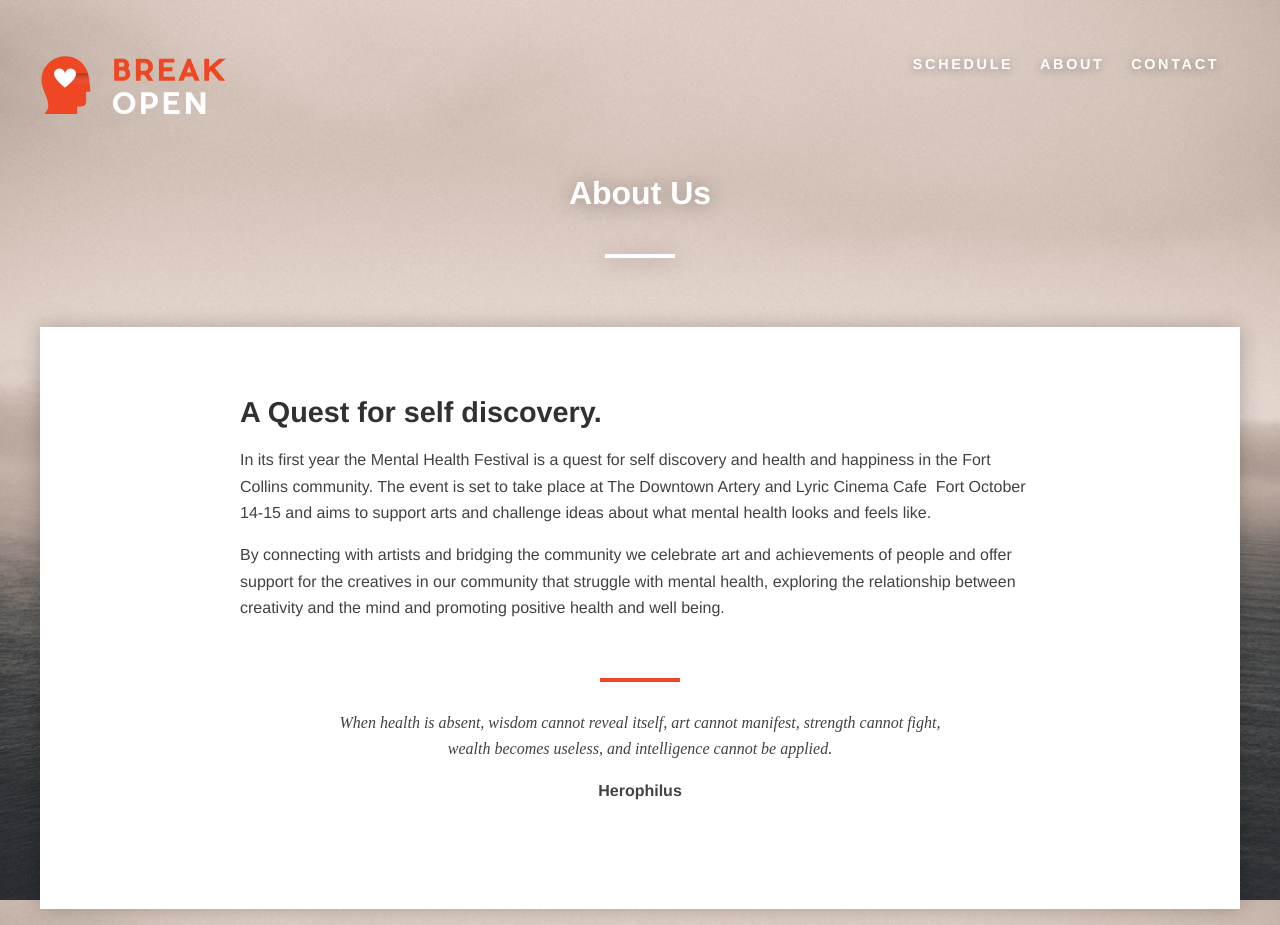
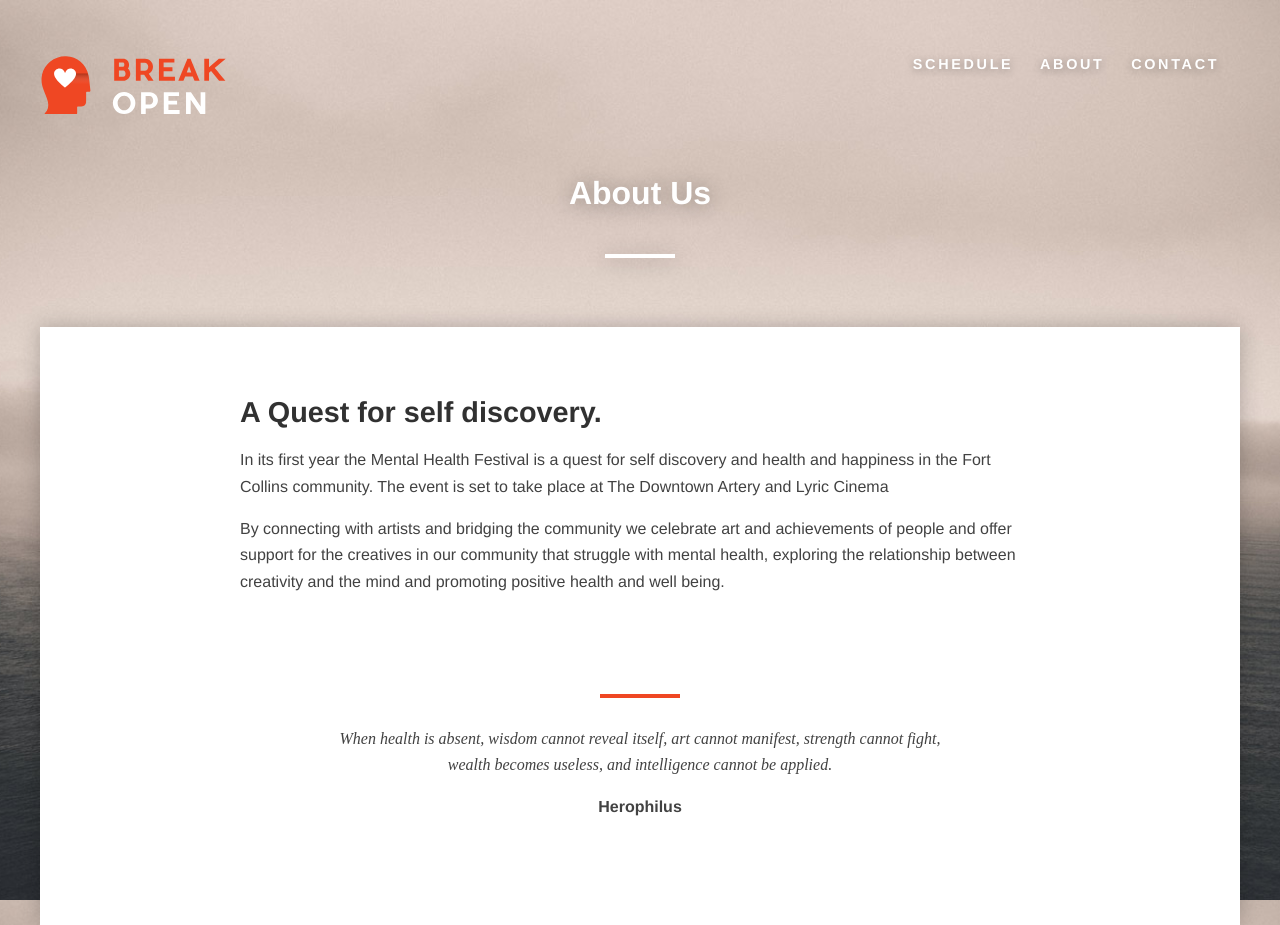
Before and after one commit to michaeldmcqueen/breakopen, a Jekyll site: the page built from pages/about/index.md, in a window 1280 px wide. Built offline with Jekyll 4.4.1, drawn with Linux system fonts in a browser that asks for light colours; nearby versions of some CDN libraries.

Commit message:
Updated '/pages/about/index.md' via CloudCannon

```diff
--- a/pages/about/index.md
+++ b/pages/about/index.md
@@ -9,6 +9,8 @@
 ---
 
 
-In its first year the Mental Health Festival is a quest for self discovery and health and happiness in the Fort Collins community. The event is set to take place at The Downtown Artery and Lyric Cinema Cafe &nbsp;Fort October 14-15 and aims to support arts and challenge ideas about what mental health looks and feels like.
+In its first year the Mental Health Festival is a quest for self discovery and health and happiness in the Fort Collins community. The event is set to take place at The Downtown Artery and Lyric Cinema&nbsp;
 
 By connecting with artists and bridging the community we celebrate art and achievements of people and offer support for the creatives in our community that struggle with mental health, exploring the relationship between creativity and the mind and promoting positive health and well being.
+
+&nbsp;
```
